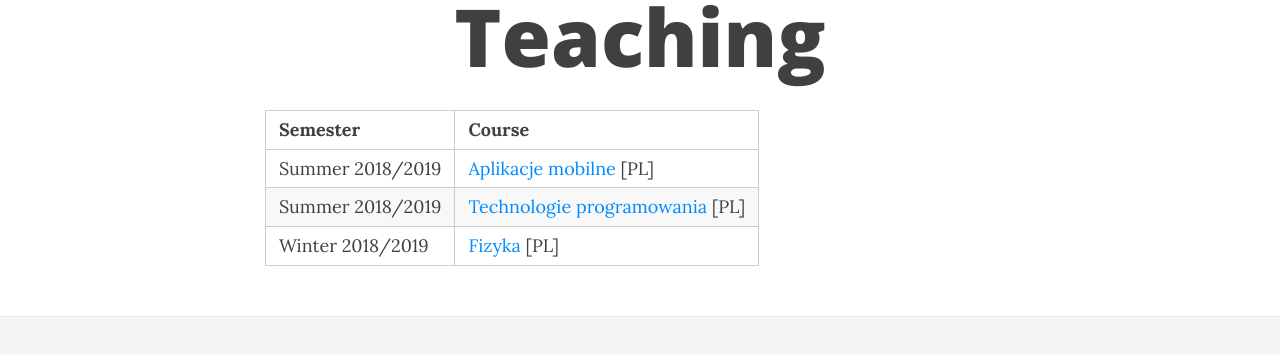
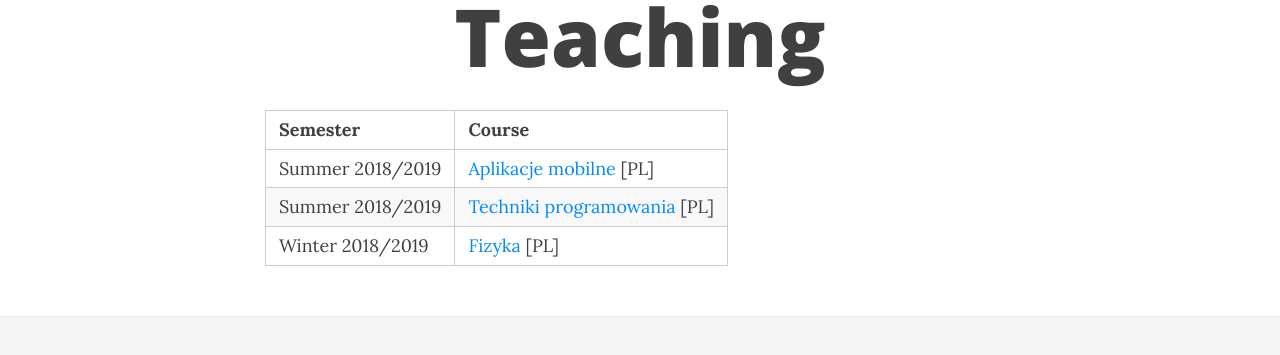
Before and after one commit to brzepkowski/brzepkowski.github.io, a Jekyll site: the page built from teaching.md, in a window 1280 px wide. Shown: the part 138-493 px from the top of the page. Built offline with Jekyll 4.4.1, drawn with Linux system fonts in a browser that asks for light colours; nearby versions of some CDN libraries.

Commit message:
Changed names of catalogs.

```diff
--- a/teaching.md
+++ b/teaching.md
@@ -6,5 +6,5 @@ title: Teaching
 Semester | Course
 ------------ | -------------
 Summer 2018/2019 | [Aplikacje mobilne](../assets/teaching/2019_summer_mobile_applications/course_page) [PL]
-Summer 2018/2019 | [Technologie programowania](../assets/teaching/2019_summer_programming_technologies/course_page) [PL]
+Summer 2018/2019 | [Techniki programowania](../assets/teaching/2019_summer_programming_techniques/course_page) [PL]
 Winter 2018/2019 | [Fizyka](../assets/teaching/2018_winter_physics/course_page) [PL]
```
Also changed, not shown: assets/teaching/2019_summer_programming_techniques/course_page.md (renamed from assets/teaching/2019_summer_programming_technologies/course_page.md, +1 -1 lines), 26 other files.
